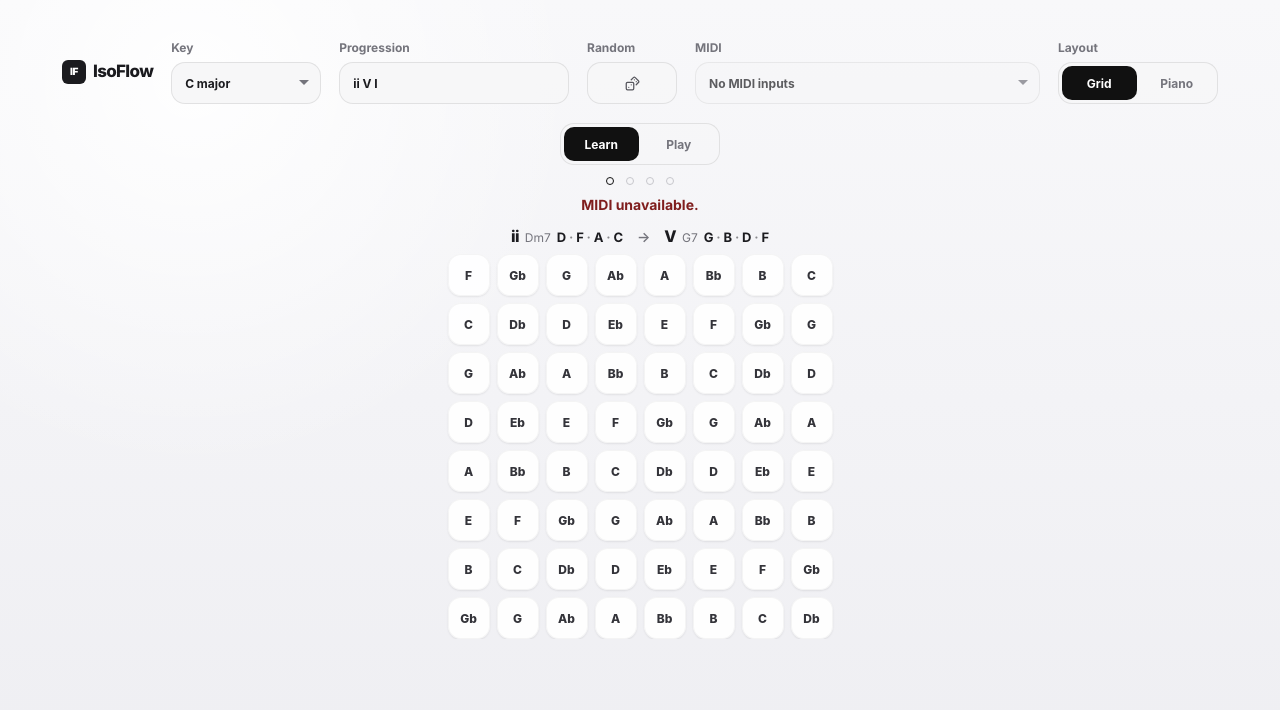
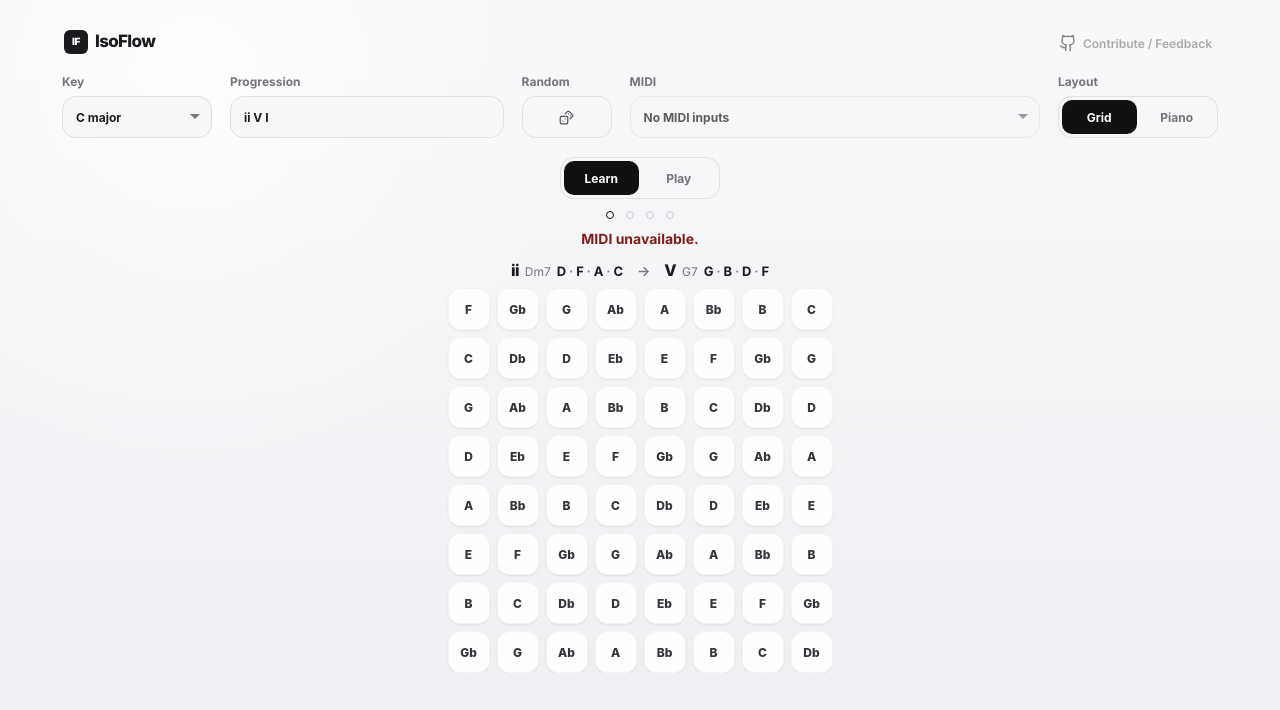
Before and after one commit to kazemio/isoflow, a React (Vite) app: page / in a window 1280 px wide. Shown: the top 710 px of the page. Built offline with nearby package versions, Linux system fonts and the light colour scheme.

Commit message:
Added github link (#3)
Co-authored-by: bv3k <bv3k@bv3k.com>

```diff
--- a/src/App.jsx
+++ b/src/App.jsx
@@ -1,5 +1,5 @@
 import React, { useEffect, useMemo, useRef, useState } from "react";
-import { Dices } from "lucide-react";
+import { Dices, Github } from "lucide-react";
 import { scoreVoiceLeadingTransition } from "./voiceLeadingScore";
 import { resolveMidiCell as resolveMidiCellPure } from "./midiResolution";
 import {
@@ -878,8 +878,19 @@ function App() {
   return (
     <main className="app-shell">
       <section className="panel">
+        <div className="brand"><span className="brand-icon">IF</span>IsoFlow</div>
+        <a
+          className="github-link"
+          href="https://github.com/kazemio/isoflow/issues"
+          target="_blank"
+          rel="noreferrer"
+          title="Feedback / contribute"
+        >
+          <Github size={18} />
+          <span className="github-link-label">Contribute / Feedback</span>
+        </a>
+
         <div className="controls key-controls">
-          <div className="brand"><span className="brand-icon">IF</span>IsoFlow</div>
 
           <label className="ctrl-key">
             Key
--- a/src/styles.css
+++ b/src/styles.css
@@ -106,6 +106,7 @@ button {
 .panel {
   width: min(1180px, 100%);
   padding: 12px;
+  position: relative;
 }
 
 .eyebrow {
@@ -117,7 +118,37 @@ button {
   font-weight: 700;
 }
 
+.github-link {
+  position: absolute;
+  top: 14px;
+  right: 14px;
+  display: flex;
+  align-items: center;
+  color: #888;
+  padding: 4px;
+  border-radius: 6px;
+  transition: color 0.15s;
+  text-decoration: none;
+}
+.github-link:hover {
+  color: #1b1b1f;
+}
+
+.github-link-label {
+  margin-left: 6px;
+  font-size: 12px;
+  font-weight: 600;
+  color: #aaa;
+}
+
+.github-link:hover .github-link-label {
+  color: #555;
+}
+
 .brand {
+  position: absolute;
+  top: 14px;
+  left: 14px;
   display: flex;
   align-items: center;
   gap: 7px;
@@ -125,7 +156,6 @@ button {
   font-weight: 800;
   letter-spacing: -0.04em;
   color: #1b1b1f;
-  align-self: center;
 }
 
 .brand-icon {
@@ -155,6 +185,7 @@ h2 {
   gap: 18px;
   margin: 12px 0 12px;
 }
+
 
 label {
   color: #74747c;
@@ -440,7 +471,8 @@ button:disabled {
 
 
 .controls.key-controls {
-  grid-template-columns: auto 150px 1fr 90px 1.5fr 160px;
+  grid-template-columns: 150px 1fr 90px 1.5fr 160px;
+  margin-top: 46px;
 }
 
 .mode-row {
@@ -495,9 +527,8 @@ button:disabled {
   .controls.key-controls {
     grid-template-columns: 1fr 1fr 1fr 110px;
     grid-template-areas:
-      "brand brand brand brand"
-      "key   prog  prog  rand"
-      "midi  midi  midi  view";
+      "key  prog  prog  rand"
+      "midi midi  midi  view";
   }
 
   .ctrl-random {
@@ -511,12 +542,6 @@ button:disabled {
   .ctrl-view .seg-control {
     width: 100%;
     margin-top: 7px;
-  }
-
-  .controls.key-controls .brand {
-    grid-area: brand;
-    justify-content: center;
-    margin-bottom: 6px;
   }
 
   .ctrl-key {
```
